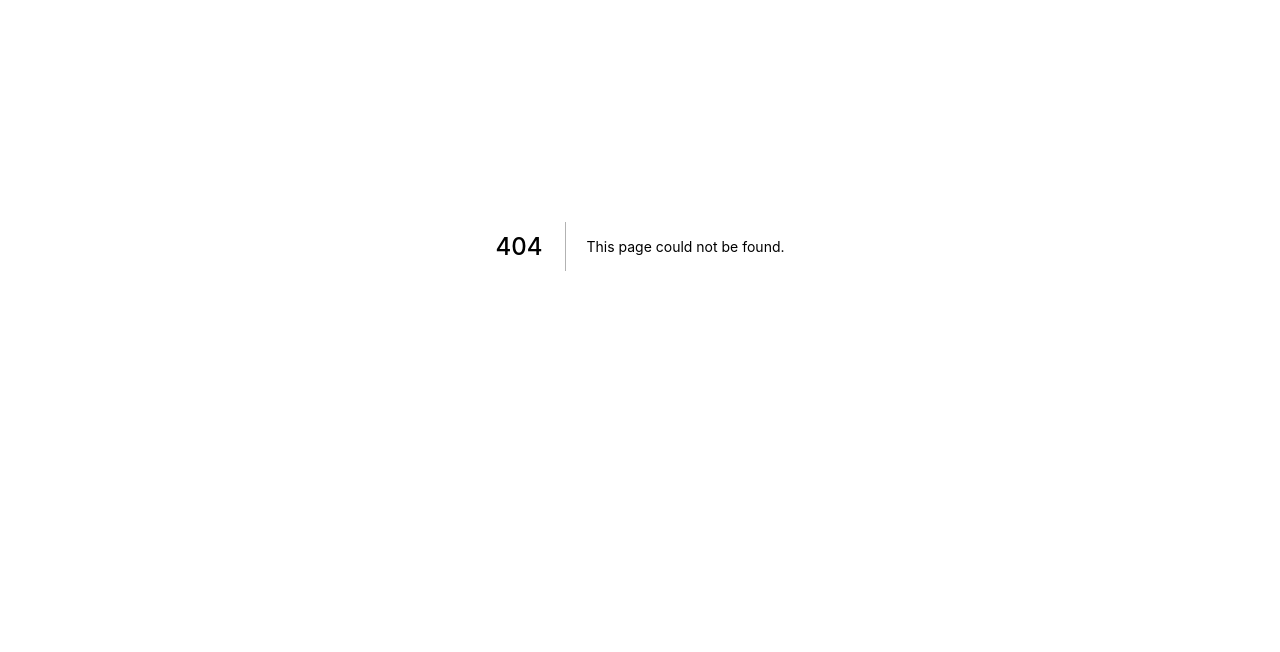
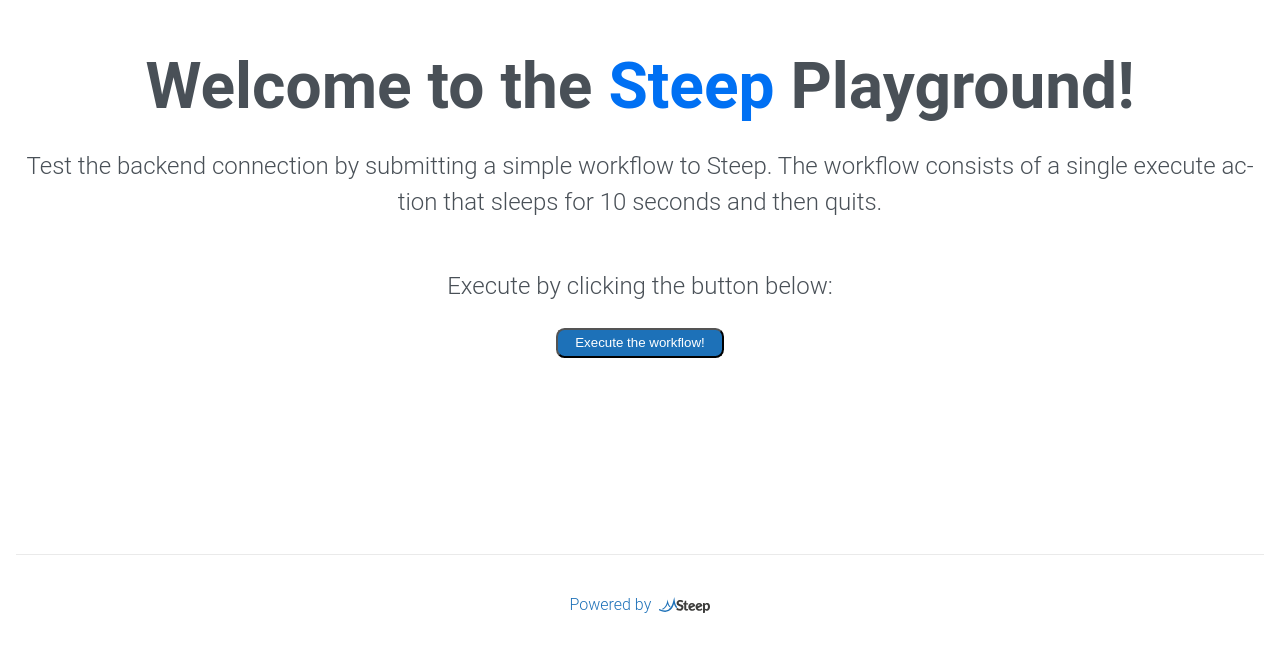
Before and after one commit to steep-wms/demo, a Next.js app in the folder src/: page /playground in a window 1280 px wide. Before the commit this address had no page. Shown: the part 154-806 px from the top of the page. Built offline with nearby package versions, Linux system fonts and the light colour scheme.

Commit message:
added playground page with Steep API connection execute an example workflow via a button

```diff
--- /dev/null
+++ b/src/pages/playground.js
@@ -0,0 +1,84 @@
+import Head from "next/head"
+import styles from "../styles/Home.module.css"
+
+// example workflow
+const data = {
+  api: "4.1.0",
+  vars: [{
+    id: "sleep_seconds",
+    value: 10
+  }],
+  actions: [{
+    type: "execute",
+    service: "sleep",
+    inputs: [{
+      id: "seconds",
+      var: "sleep_seconds"
+     }]
+  }]
+}
+
+export default function Playground() {
+  return (
+    <div className={styles.container}>
+      <Head>
+        <title>Steep WMS Demo</title>
+        <link rel="icon" href="/favicon.ico" />
+      </Head>
+
+      <main className={styles.main}>
+        <h1 className={styles.title}>
+          Welcome to the <a href="https://steep-wms.github.io/">Steep</a> Playground!
+        </h1>
+
+        <p className={styles.description}>
+        Test the backend connection by sub­mitting a sim­ple work­flow to Steep.
+        The work­flow con­sists of a sin­gle ex­e­cute ac­tion that sleeps for 10 sec­onds and then quits.
+        </p>
+        <p className={styles.description}>
+        Ex­e­cute by clicking the button below:
+        </p>
+
+        <button onClick={handleClick} className="btn btn-primary">Execute the workflow!</button>
+      </main>
+
+      <footer className={styles.footer}>
+        <a
+          href="https://steep-wms.github.io/"
+          target="_blank"
+          rel="noopener noreferrer"
+        >
+          Powered by{" "}
+          <img src="/images/steep-logo.svg" alt="Steep Logo" className={styles.logo} />
+        </a>
+      </footer>
+    </div>
+  )
+}
+
+// sends the example workflow on button-click
+const handleClick = (e) => {
+  // console.log(e)
+  postJSON(data)
+}
+
+/**
+ * POSTs the given JSON payload "data" to the Steep WMS server.
+ * The server needs to run with "-e STEEP_HTTP_CORS_ENABLE=true" (docker) or "steep.​http.​cors.​enable=true" (config).
+ * @param {JSON} data
+ */
+function postJSON(data) {
+  fetch("http://localhost:8080/workflows", {
+    method: "POST",
+    mode: "cors",
+    // Steep doesnt accept any headers by default
+    body: JSON.stringify(data)
+    })
+    .then(response => {
+      console.log(response)
+      if (!response.ok) {
+        throw new Error("Network response was not ok")
+      }
+      return response.blob()
+      })
+}
```
Also changed, not shown: src/pages/index.js (+7 -4 lines).
